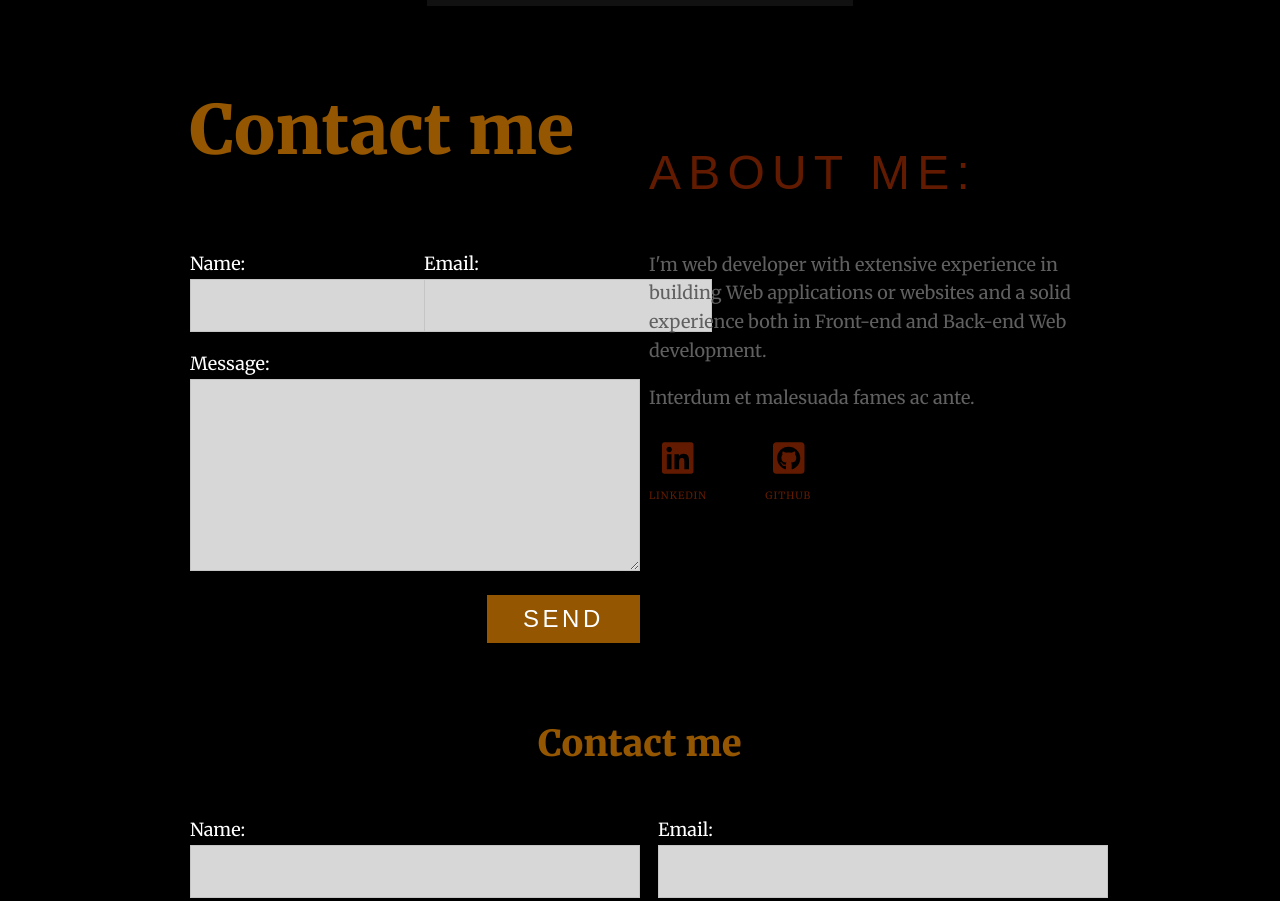
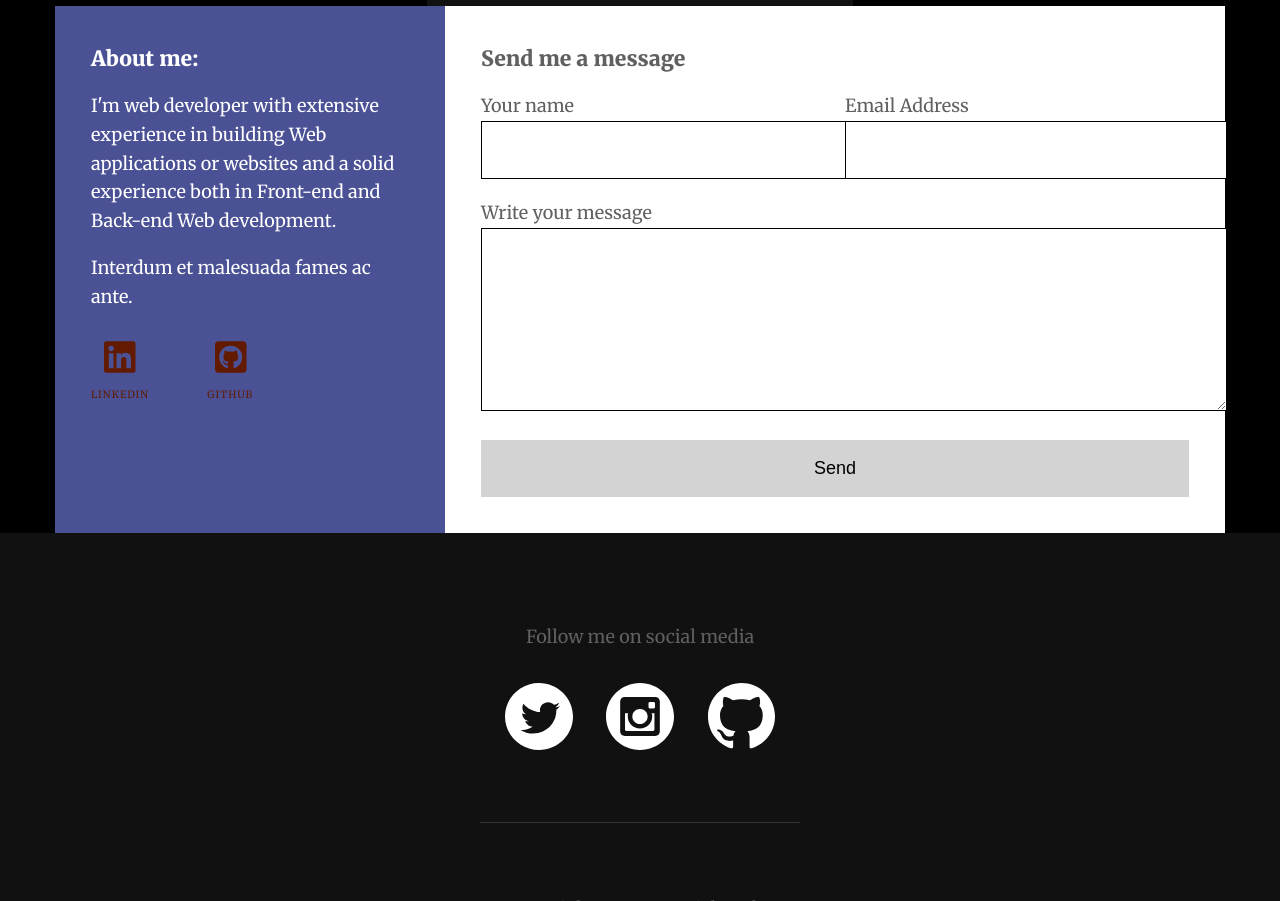
Before and after one commit to ezebecke/ezebecke.github.io, a website: page index.html in a window 1280 px wide. Shown: the part 2240-3141 px from the top of the page. Drawn offline with nearby package versions, Linux system fonts and the light colour scheme; a web font is replaced by a local one.

Commit message:
contact new form

```diff
--- a/index.html
+++ b/index.html
@@ -225,32 +225,16 @@
     </div>
   </section>
 
-  <section class="about-me" id="about">
-    <div class="about-img">
-        <h1>Contact me</h1>
-        <form action="">
-          <label class="name" class="name">Name:
-              <input type="text" id="name">
-          </label>
-
-          <label class="email" class="email">Email:
-            <input type="email" id="email">
-          </label>
-
-          <label message="message" class="message">Message:
-            <textarea name="" id="message"></textarea>
-          </label>
-
-          <input class="button form-button" type="submit" value="SEND">
-
-        </form>
 
 
 
-    </div>
-    <!--<img class="about-img" src="img/joe-portfolio.png" alt="A picture of Joe Portfolio">
-    <h1 class="about-title">Ezequiel Becke</h1>-->
-    <h2 class="about-subtitle">About me:</h2>
+
+  <div class="contain">
+
+      <div class="wrapper">
+        <div class="contacts">
+          <h3>About me:</h3>
+
           <div class="about-text">
               <p>I'm web developer with extensive experience in building Web applications or websites and a solid experience both in Front-end and Back-end Web development.</p>
               <p>Interdum et malesuada fames ac ante.</p>
@@ -270,29 +254,30 @@
               </div>
 
             </div>
-  </section>
+        </div>
 
-
-
-    <section class="contact" id="contact">
-      <h1>Contact me</h1>
+        <div class="form">
+          <h3>Send me a message</h3>
           <form action="">
-        <label class="name" class="name">Name:
-            <input type="text" id="name">
-        </label>
-
-        <label class="email" class="email">Email:
-          <input type="email" id="email">
-        </label>
-
-        <label message="message" class="message">Message:
-          <textarea name="" id="message"></textarea>
-        </label>
-
-        <input class="button form-button" type="submit" value="SEND">
-
+            <p>
+              <label for="">Your name</label>
+              <input type="text">
+            </p>
+            <p>
+              <label for="">Email Address</label>
+              <input type="text">
+            </p>
+            <p class="full-width">
+              <label for="">Write your message</label>
+              <textarea name="" id="" cols="30" rows="7"></textarea>
+            </p>
+            <p class="full-width">
+              <button>Send</button>
+            </p>
           </form>
-    </section>
+        </div>
+      </div>
+    </div>
 
     <footer>
       <p>Follow me on social media</p>
--- a/scss/partials/_contact.scss
+++ b/scss/partials/_contact.scss
@@ -1,83 +1,98 @@
-.contact {
-  @include container;
-  padding: 5em 0;
 
-  h1 {
-    text-align: center;
-    font-size: 2em;
+
+
+
+.contain {
+  max-width: 1170px;
+  margin-left: auto;
+  margin-right: auto;
+  padding: 1em;
+}
+@media (min-width: 600px) {
+  .contain {
+    padding: 0;
   }
 }
 
-form {
-  display: flex;
-  flex-direction: column;
+h3,
+ul {
+  margin: 0;
+}
 
-  @supports (display: grid) {
-    @include mq {
-      display: grid;
+h3 {
+  margin-bottom: 1rem;
+}
 
-      grid-template-columns: 50% 50%;
+input:focus,
+textarea:focus {
+  outline: 3px solid gold;
+}
 
-      grid-column-gap: 1em;
-      grid-template-areas:
-        "name     email"
-        "message  message"
-        ".        button";
+input,
+textarea,
+button {
+  width: 100%;
+  border: 1px solid #000;
+}
 
-        .name {
-          grid-area: name;
-        }
-
-        .email {
-          grid-area: email;
-        }
-
-        .message {
-          grid-area: message;
-          textarea {
-            height: 10em;
-          }
-        }
-
-        .button {
-          grid-area: button;
-        }
-    }
+.wrapper {
+  box-shadow: 0 0 5px 0 rgba(0, 0, 0, 0.2);
+}
+.wrapper > * {
+  padding: 1em;
+}
+@media (min-width: 700px) {
+  .wrapper {
+    display: grid;
+    grid-template-columns: 1fr 2fr;
+  }
+  .wrapper > * {
+    padding: 2em 2em;
   }
 }
 
-label {
-  display: block;
-  margin-top: 1em;
-  color: white;
+ul {
+  list-style: none;
+  padding: 0;
 }
 
+.contacts {
+  background: #4b5195;
+  color: #fff;
+}
+
+.form {
+  background: #fff;
+}
+
+form {
+  display: grid;
+  grid-template-columns: 1fr 1fr;
+  grid-gap: 20px;
+}
+form label {
+  display: block;
+}
+form p {
+  margin: 0;
+}
+
+.full-width {
+  grid-column: 1 / 3;
+}
+
+button,
 input,
 textarea {
-  box-sizing: border-box;
-  display: block;
-  padding: .75em;
-  width: 100%;
-  min-width: 15em;
-  background: lighten($light-gray, 7%);
-  border: 1px solid $light-gray;
-  font-size: 1.2rem;
+  padding: 1em;
 }
 
-textarea {
-  resize: vertical;
-  outline: none;
+button {
+  background: lightgrey;
+  width: 100%;
+  border: 0;
 }
-
-.button {
-  display: inline-block;
-  width: auto;
-  min-width: auto;
-  margin-top: 1em;
-  margin-left: auto;
-  background: $accent;
-  border: none;
-  @include sans-serif($fs: 1.5rem, $color: $white);
-  padding: .5em 1.5em;
-  cursor: pointer;
+button:hover, button:focus {
+  background: gold;
+  outline: 0;
 }
```
Also changed, not shown: css/main.css. Lines whose indentation alone changed are shown as unchanged.
